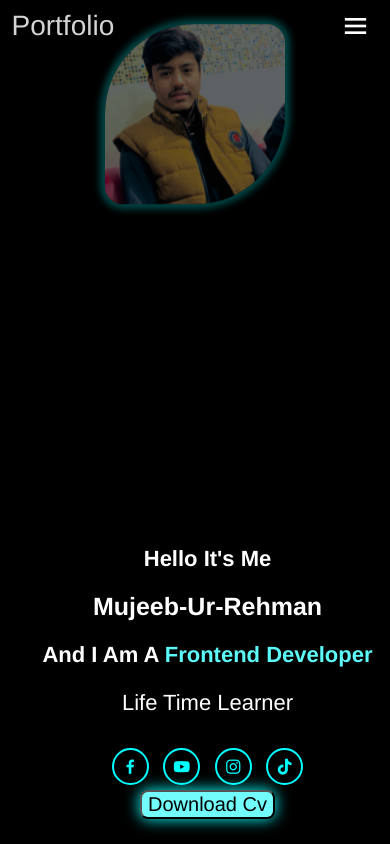
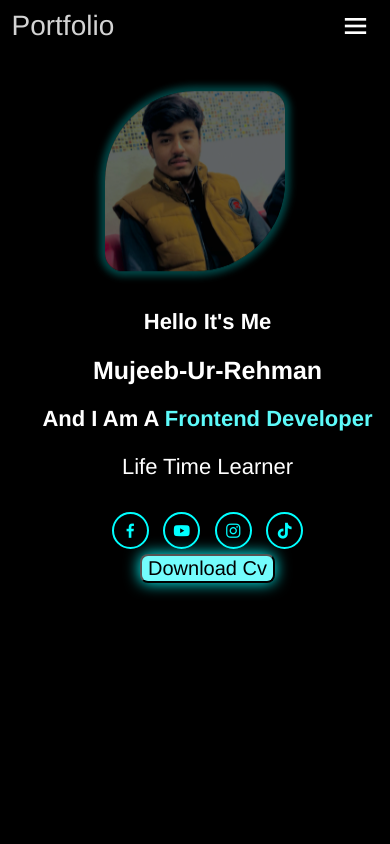
Before and after one commit to mxd-solutions/portfollio, a plain HTML site: page index.html in a window 390 px wide. Drawn offline with nearby package versions, Linux system fonts and the light colour scheme.

Commit message:
pic modify

```diff
--- a/Style.css
+++ b/Style.css
@@ -470,9 +470,11 @@ h2 .span,
     position: relative;
 
     width: 100%;
-    height: 100vh;
+    height: 80vh;
+
     display: flex;
     flex-direction: column-reverse;
+    justify-content: center;
     /* align-items: center; */
     overflow: hidden;
 
```
